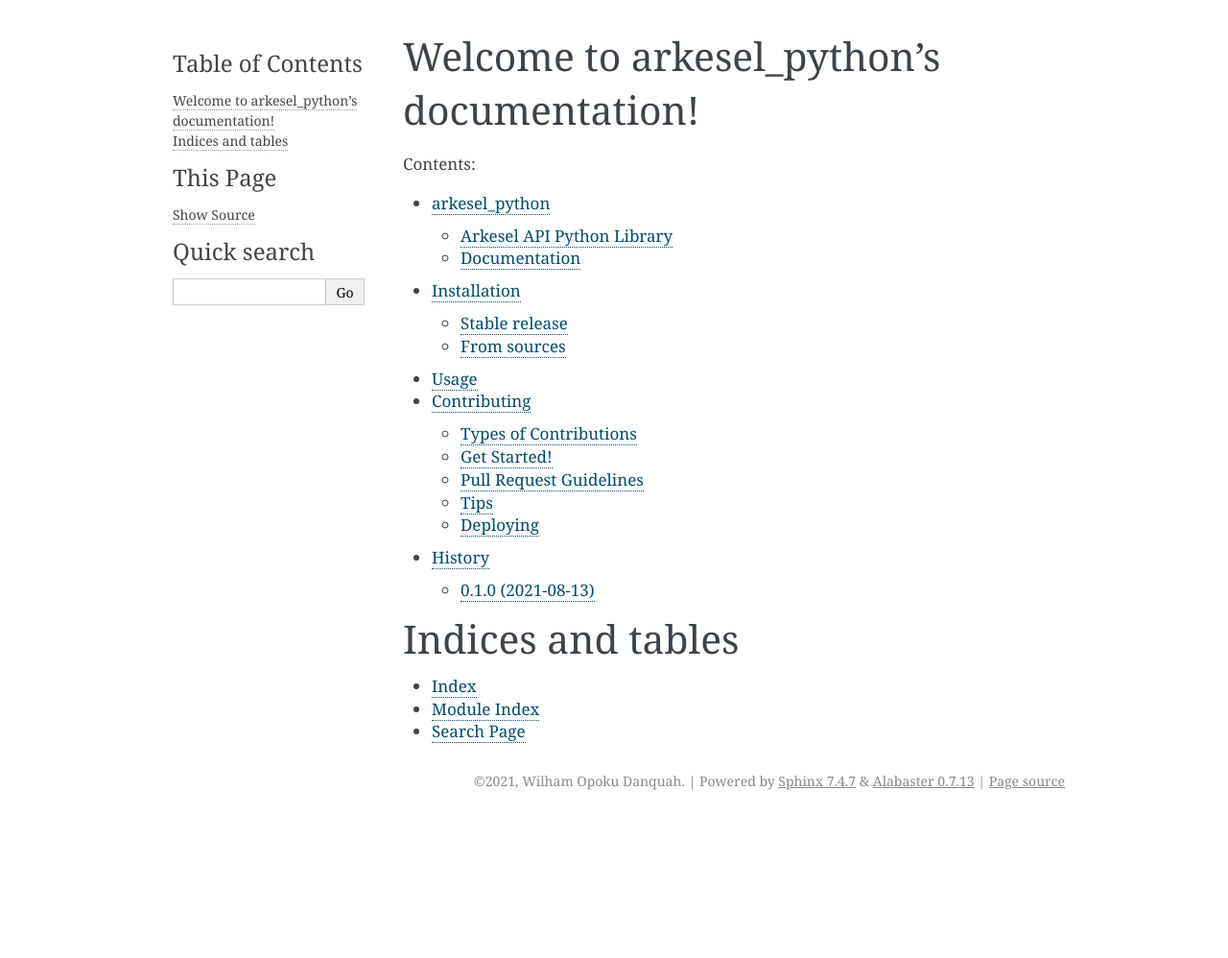
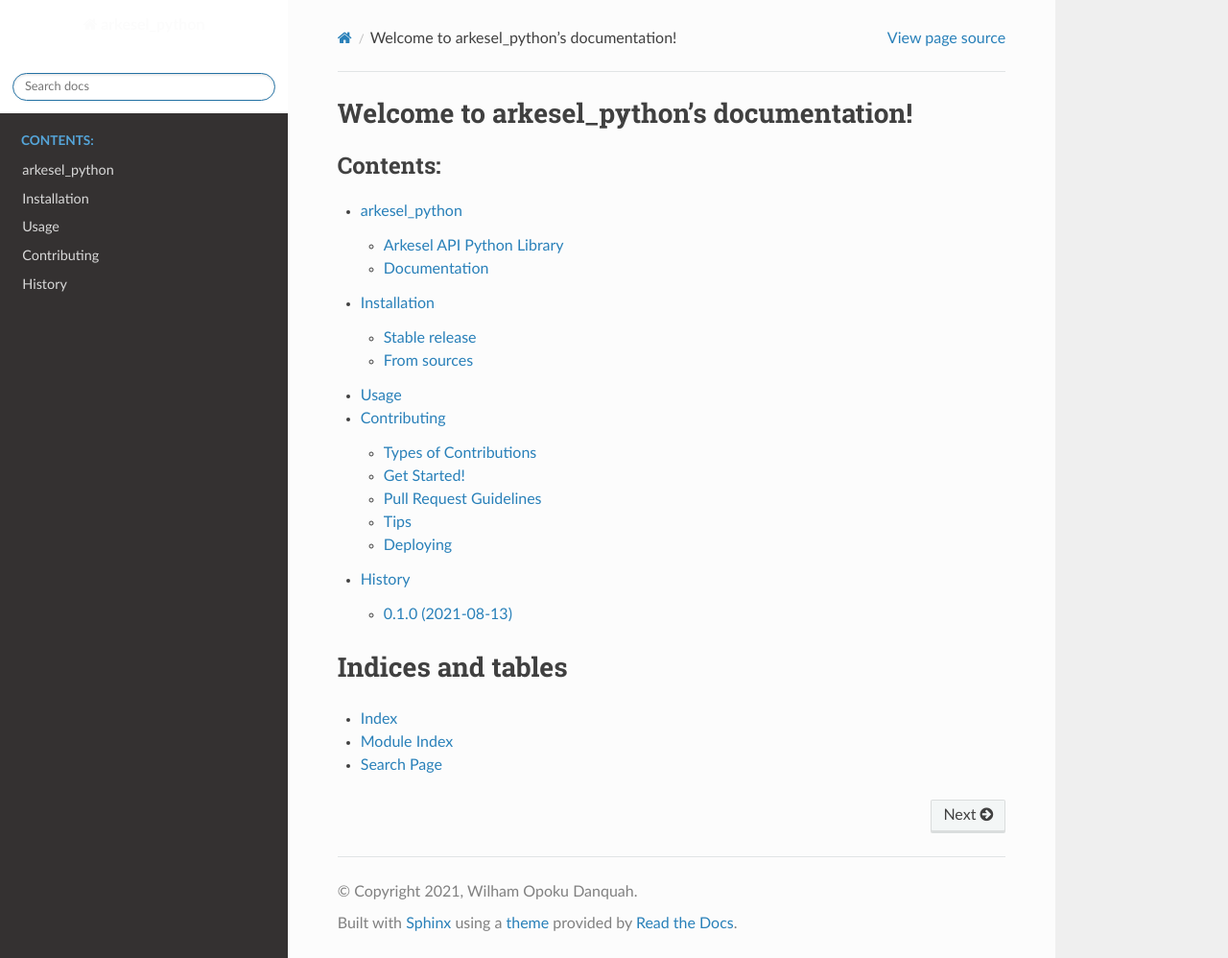
Before and after one commit to ArkeselDev/arkesel_python, a Sphinx documentation site: the page built from docs/index.rst, in a window 1280 px wide and 998 px high. Shown: the whole window at 96% size. Built offline with Sphinx 7.4.7 and the Read the Docs theme 2.0.0, drawn with Linux system fonts in a browser that asks for light colours; pages that are not in the unit, such as notebooks, are missing from menus.

Commit message:
documentation theme changes in conf.py

```diff
--- a/docs/conf.py
+++ b/docs/conf.py
@@ -31,7 +31,7 @@
 
 # Add any Sphinx extension module names here, as strings. They can be
 # extensions coming with Sphinx (named 'sphinx.ext.*') or your custom ones.
-extensions = ['sphinx.ext.autodoc', 'sphinx.ext.viewcode']
+extensions = ['sphinx.ext.autodoc', 'sphinx.ext.viewcode','sphinx_rtd_theme']
 
 # Add any paths that contain templates here, relative to this directory.
 templates_path = ['_templates']
@@ -83,13 +83,26 @@
 # The theme to use for HTML and HTML Help pages.  See the documentation for
 # a list of builtin themes.
 #
-html_theme = 'alabaster'
+html_theme = "sphinx_rtd_theme"
 
 # Theme options are theme-specific and customize the look and feel of a
 # theme further.  For a list of options available for each theme, see the
 # documentation.
 #
-# html_theme_options = {}
+html_theme_options = {
+    'logo_only': False,
+    'display_version': True,
+    'prev_next_buttons_location': 'bottom',
+    'style_external_links': False,
+    'vcs_pageview_mode': '',
+    'style_nav_header_background': 'white',
+    # Toc options
+    'collapse_navigation': True,
+    'sticky_navigation': True,
+    'navigation_depth': 4,
+    'includehidden': True,
+    'titles_only': False
+}
 
 # Add any paths that contain custom static files (such as style sheets) here,
 # relative to this directory. They are copied after the builtin static files,
```
Also changed, not shown: docs/usage.rst (+6 -4 lines).
